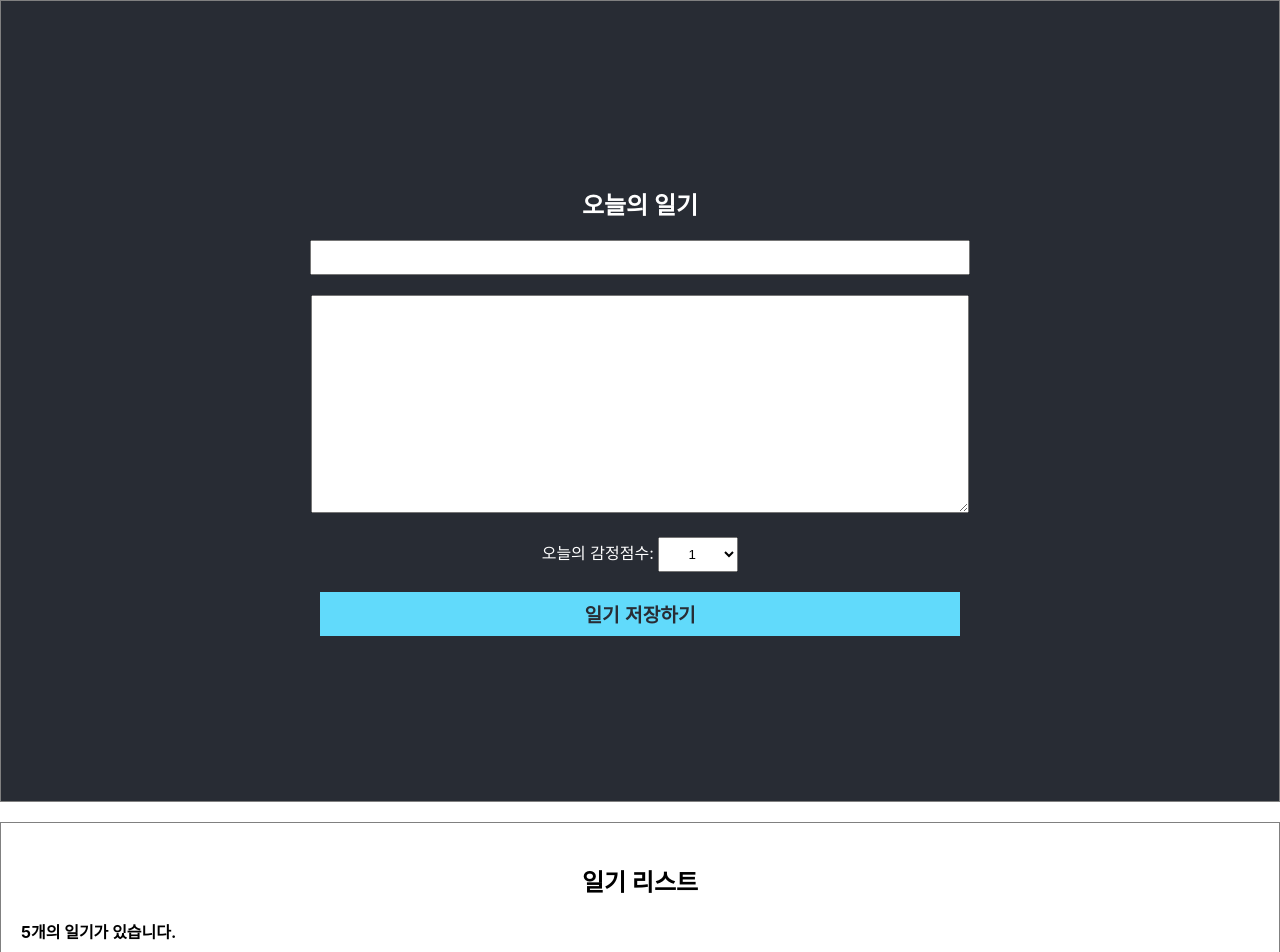
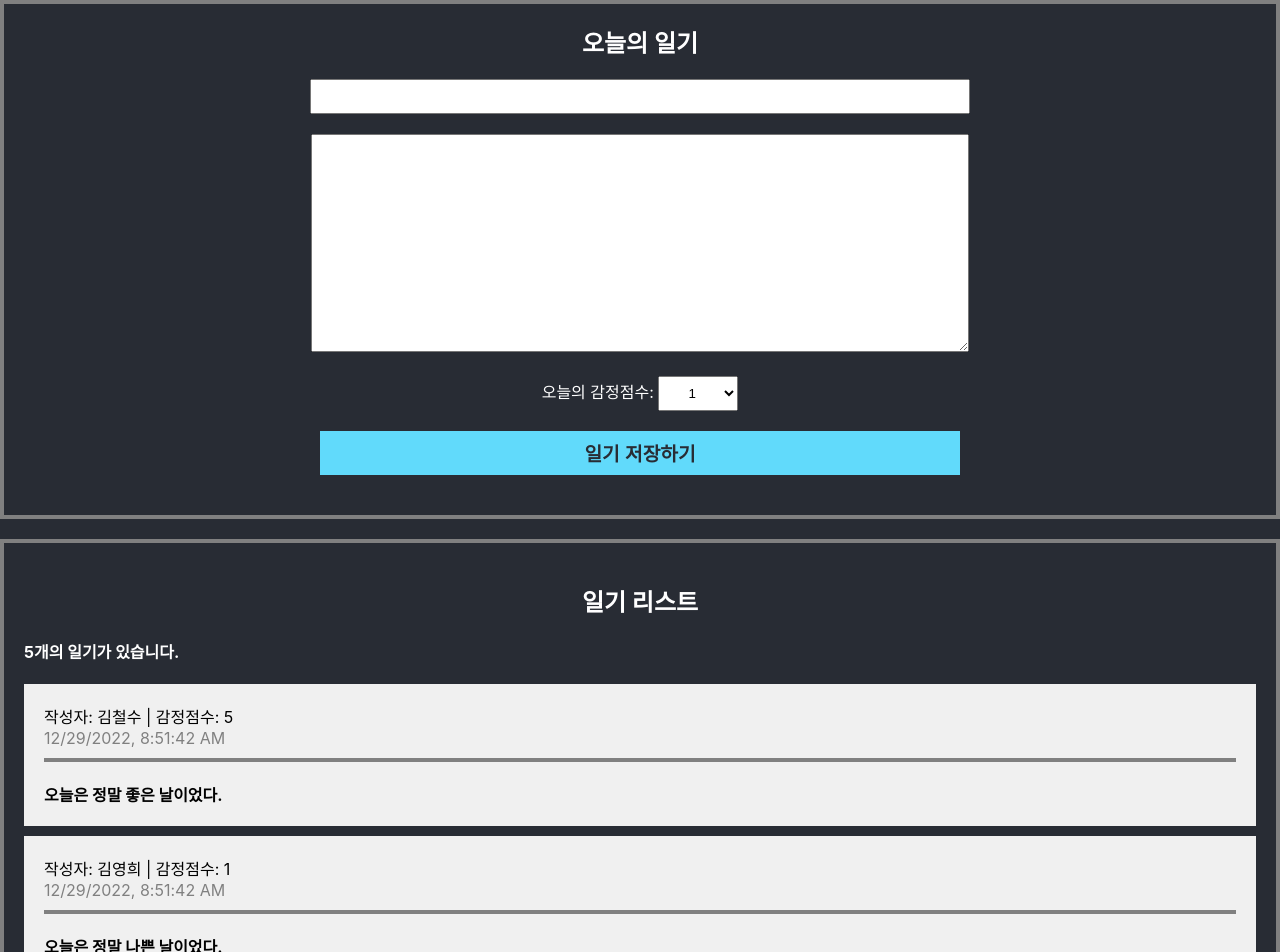
Before and after one commit to limejuny/simple-diary, a React (Create React App) app: page / in a window 1280 px wide. Shown: the top 952 px of the page. Built offline with nearby package versions, Linux system fonts and the light colour scheme; the HTML template or start-up script is replaced by a standard one.

Commit message:
css 변경
Detail
======
 -

```diff
--- a/src/App.css
+++ b/src/App.css
@@ -1,14 +1,19 @@
-.DiaryEditor {
+.App {
   background-color: #282c34;
   min-height: 100vh;
   display: flex;
   flex-direction: column;
-  align-items: center;
   justify-content: center;
   font-size: calc(2vmin);
   color: white;
+}
 
-  border: 1px solid gray;
+.DiaryEditor {
+  display: flex;
+  flex-direction: column;
+  align-items: center;
+  padding-bottom: 40px;
+  border: 4px solid gray;
 }
 
 .DiaryEditor input, textarea {
@@ -42,7 +47,7 @@
 /* List */
 
 .DiaryList {
-  border: 1px solid gray;
+  border: 4px solid gray;
   padding: 20px;
   margin-top: 20px;
 }
@@ -57,10 +62,11 @@
   background-color: rgb(240, 240, 240);
   margin-bottom: 10px;
   padding: 20px;
+  color: black;
 }
 
 .DiaryItem .info {
-  border-bottom: 1px solid gray;
+  border-bottom: 4px solid gray;
   padding-bottom: 10px;
   margin-bottom: 10px;
 }
@@ -71,6 +77,5 @@
 
 .DiaryItem .content {
   font-weight: bold;
-  margin-bottom: 30px;
-  margin-top: 30px;
+  margin-top: 20px;
 }
```
